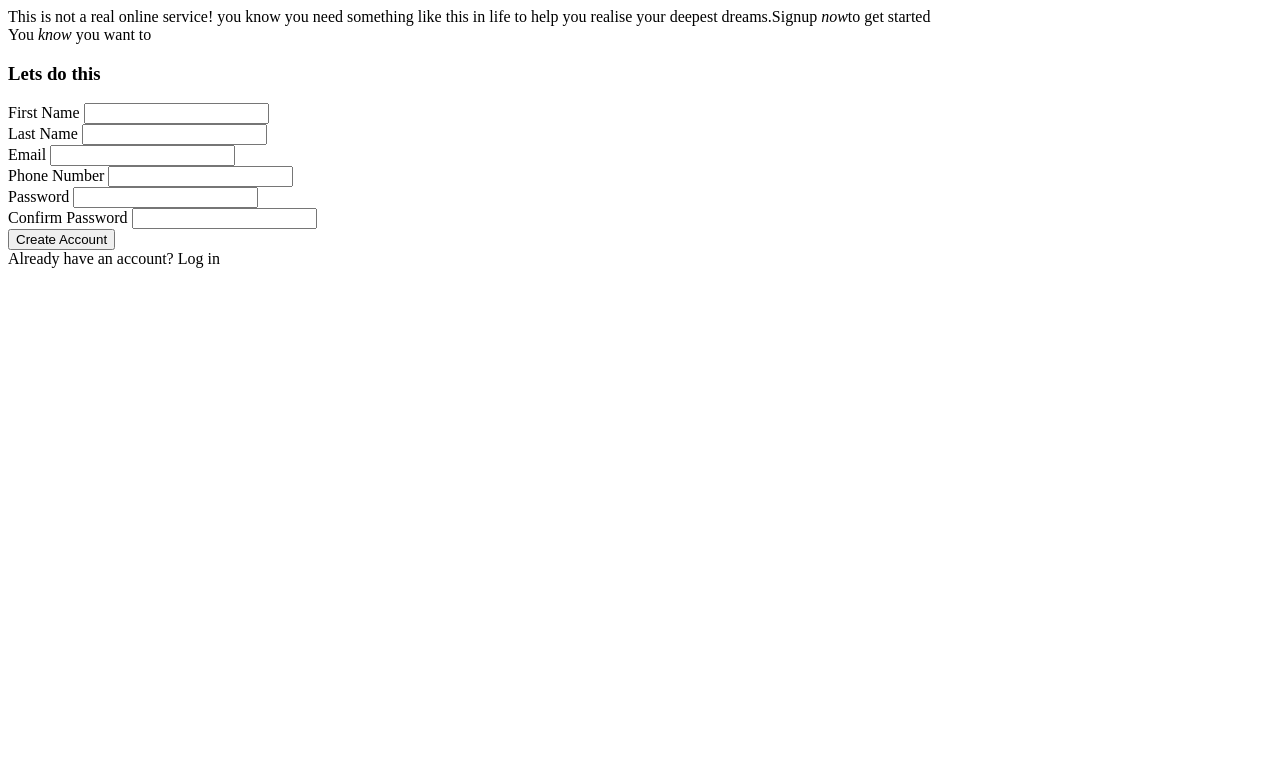
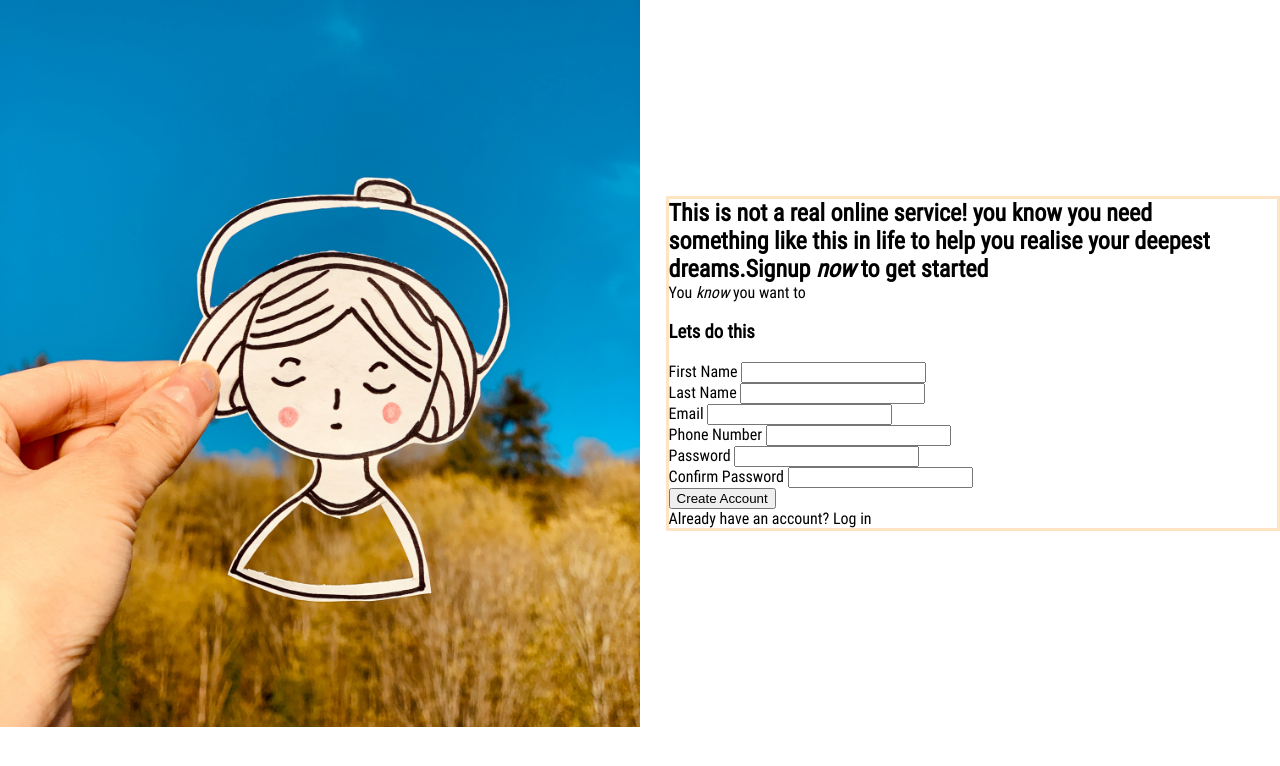
Before and after one commit to AdleenaLobo/Odin-Sign-up-from, a plain HTML site: page index.html in a window 1280 px wide. Drawn offline with Linux system fonts and the light colour scheme.

Commit message:
Add little styles

```diff
--- a/index.css
+++ b/index.css
@@ -0,0 +1,43 @@
+@font-face {
+    font-family: 'Roboto';
+    src: url(font/RobotoCondensed-Regular.ttf);
+}
+
+body , html
+{
+
+    padding:0%;
+    margin:0%;
+    height:100%;
+}
+
+img
+{
+    max-width: 50%;
+    height:100%;
+}
+.outer_bod
+{
+    display:flex;
+    overflow-wrap: normal;
+}
+
+.outer_bod .form_side
+{
+    display: flex;
+    align-items: center;
+    margin-left:2%;
+    font-family: Roboto;
+}
+.form_side .inner_form_box .upper_para
+{
+    font-weight: 1000;
+    font-size: 1.5rem;
+    margin-right:5%;
+}
+
+.form_side .inner_form_box
+{
+    border:3px solid bisque;
+
+}
--- a/index.html
+++ b/index.html
@@ -7,16 +7,18 @@
     <link rel="stylesheet" href="index.css">
 </head>
 <body>
-    <div>
-    <div>
+    <div class="outer_bod">
 
-    </div>
-    <div>
-        <div>
-            <div>This is not a real online service! you know you need something like this in life to help you realise your deepest dreams.Signup <em>now</em>to get started</div>
-            <div>You <em>know</em> you want to</div>
-            <div>
+        <img src="images/background.jpg" alt="cute girl withe headphones on">
+
+    <div class="form_side">
+        <div class="inner_form_box">
+            <div class="upper_para">This is not a real online service! you know you need something like this in life to help you realise your deepest dreams.Signup <em>now</em> to get started</div>
+            <div class="second_para">You <em>know</em> you want to</div>
+            <div class="form_box">
                 <form action=" " method="get">
+                    <div class="without_button">
+
                     <h3>Lets do this</h3>
                     <div>
                         <div>
@@ -50,21 +52,20 @@
                         <input type="password" id="user_conpass" required>
                     </div>
                     </div>
-
+                </div>
                     <div>
                         <button type="submit">Create Account</button>
                     </div>
                 </form>
             </div>
-
-
-
             <div>
                 Already have an account? Log in
             </div>
+
         </div>
 
     </div>
+
 </div>
 </body>
 </html>
```
Also changed, not shown: font/RobotoCondensed-Regular.ttf (added).
